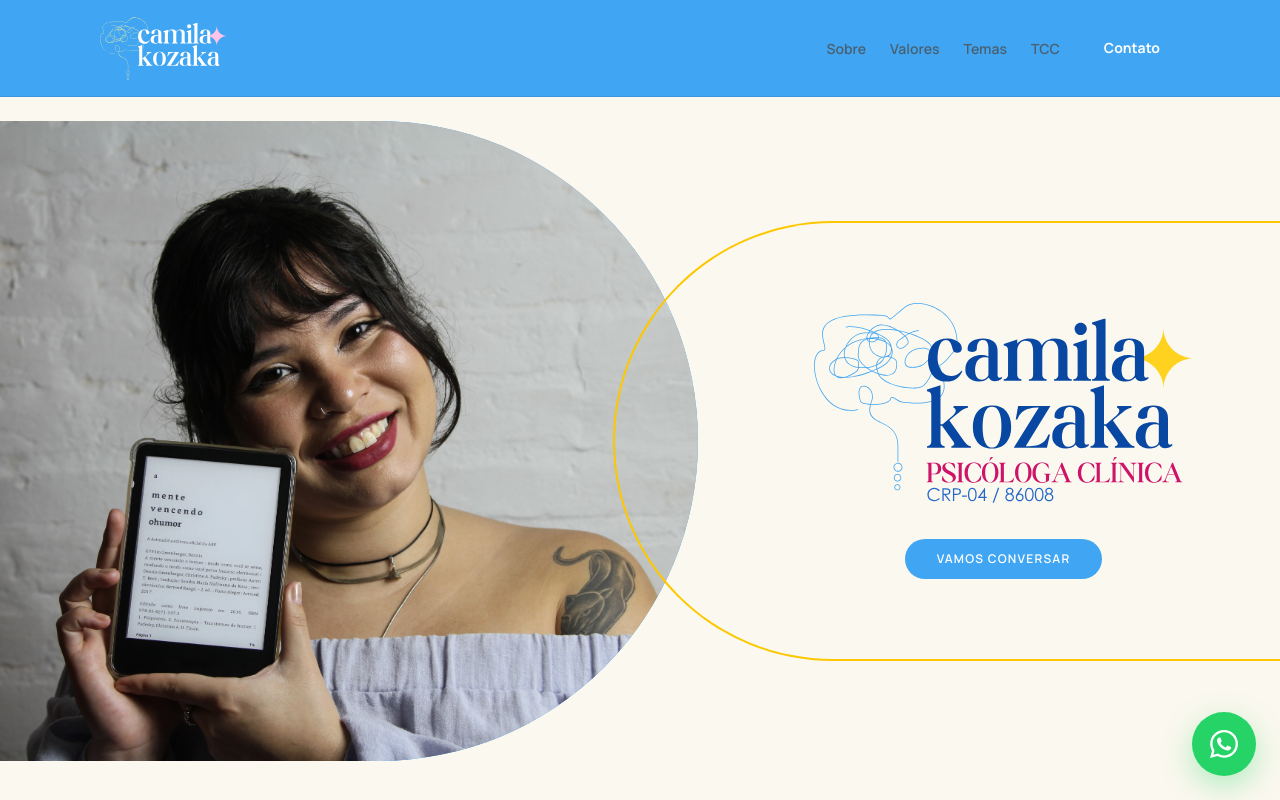
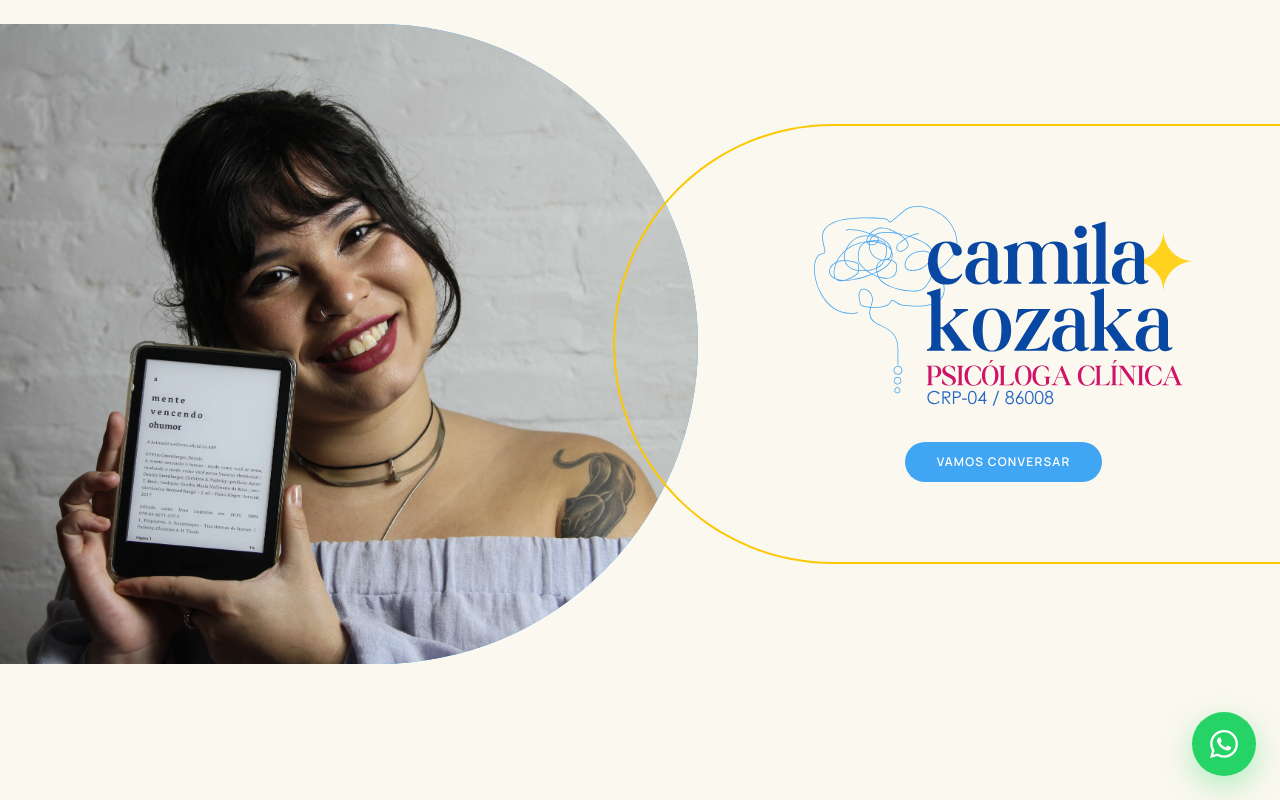
Before and after one commit to camilakozaka/psicamilakozaka.com.br, a React (Vite) app: page / in a window 1280 px wide. Shown: the top 800 px of the page. Built offline with nearby package versions, Linux system fonts and the light colour scheme.

Commit message:
fix: remove Header from App

```diff
--- a/src/App.tsx
+++ b/src/App.tsx
@@ -12,7 +12,6 @@ import FloatingWhatsAppButton from '#/components/FloatingWhatsAppButton'
 export default function App() {
   return (
     <>
-      <Header />
       <main>
         <SectionInicio />
         <SectionVisao />
```
